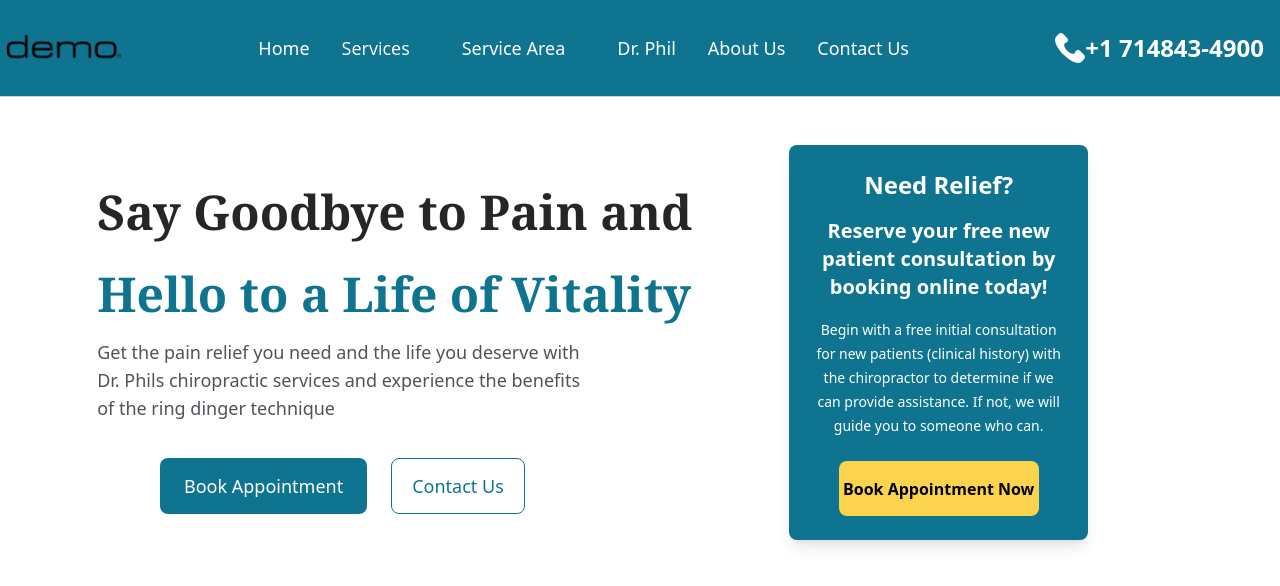
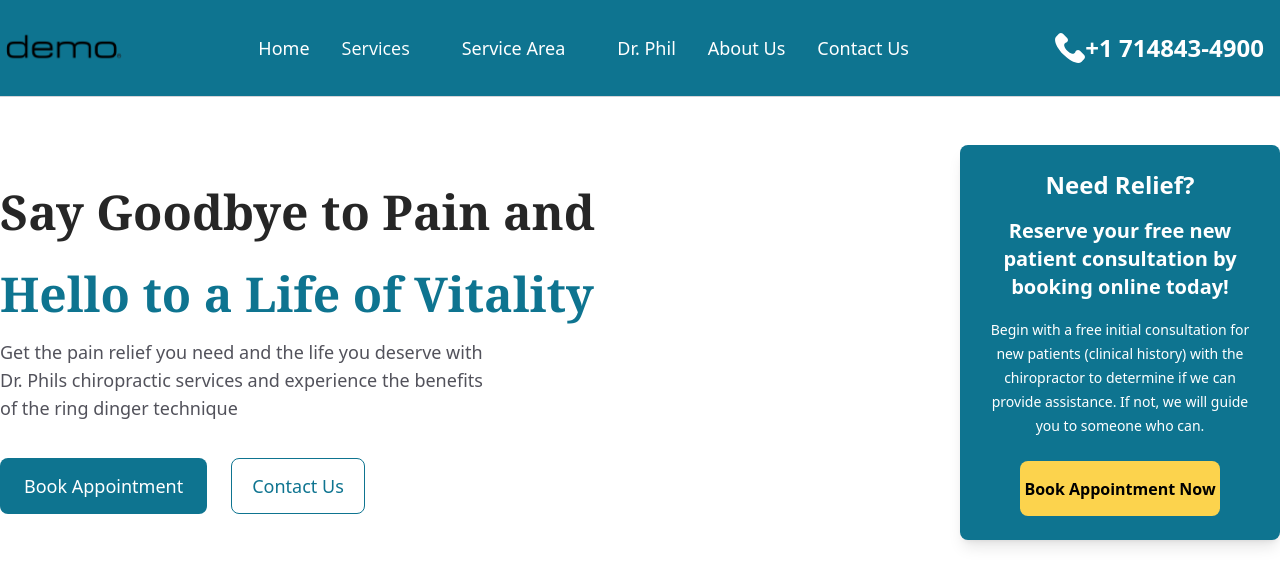
Before and after one commit to mahamodulhasanmoon/doctors-frontend, a React (Vite) app: page / in a window 1280 px wide. Shown: the top 586 px of the page. Built offline with nearby package versions, Linux system fonts and the light colour scheme; grey boxes are pictures that could not be loaded.

Commit message:
done home section

```diff
--- a/src/Pages/HomePage/Banner/Banner.jsx
+++ b/src/Pages/HomePage/Banner/Banner.jsx
@@ -3,11 +3,11 @@ import VideoPlayer from "./VideoPlayer/VideoPlayer";
 
 const Banner = () => {
   return (
-    <>    <div className="w-full   mx-auto  max-w-screen-2xl">
+    <>    <div className="w-full   mx-auto container">
 
- <div className="grid grid-cols-1 md:grid-cols-6   lg:mr-24 ">
- <div className="pt-[5rem] px-[2rem] col-span-4 flex flex-col justify-start items-center">
-    <div className="text-start lg:-ml-18 ">
+ <div className="grid grid-cols-1 md:grid-cols-12">
+ <div className="pt-[5rem] col-span-9 flex flex-col justify-start items-center">
+    <div className="text-start  w-full">
       <span className="text-neutral-800 text-3xl lg:text-5xl font-bold font-['Georgia'] leading-10 lg:leading-[4.4rem]">
         Say Goodbye to Pain and{" "}
       </span>
@@ -19,16 +19,16 @@ const Banner = () => {
         Get the pain relief you need and the life you deserve with <br/> Dr. Phils chiropractic services and experience  the benefits<br></br> of the ring dinger technique
       </p>
     </div>
-    <div className="flex justify-start self-start lg:ml-32 text-left flex-col lg:flex-row items-start gap-6 mt-6 lg:mt-4">
+    <div className="flex justify-start self-start  text-left flex-col lg:flex-row items-start gap-6 mt-6 lg:mt-4">
   <Link
     to="/book"
-    className="w-full lg:w-auto h-14 px-6 bg-cyan-700 rounded-lg flex justify-center items-center gap-2.5 text-white text-sm lg:text-lg font-normal lg:ml-0 ml-4"
+    className="w-full lg:w-auto h-14 px-6 bg-cyan-700 rounded-lg flex justify-center items-center gap-2.5 text-white text-sm lg:text-lg font-normal "
   >
     Book Appointment
   </Link>
   <Link
     to="/contact"
-    className="w-full lg:mb-0 lg:ml-0  ml-3 mb-6 lg:w-auto h-14 px-6 lg:px-[20px] rounded-lg border border-cyan-700 flex justify-center items-center gap-2.5 text-cyan-700 text-sm lg:text-lg font-normal mt-4 lg:mt-0"
+    className="w-full lg:mb-0   mb-6 lg:w-auto h-14 px-6 lg:px-[20px] rounded-lg border border-cyan-700 flex justify-center items-center gap-2.5 text-cyan-700 text-sm lg:text-lg font-normal mt-4 lg:mt-0"
   >
     Contact Us
   </Link>
@@ -38,8 +38,8 @@ const Banner = () => {
 
   </div>
 
-  <div className="col-span-1 lg:mt-12 lg:pr-24 md:col-span-2 flex justify-center items-center">
-    <div className="  md:w-[340px] bg-cyan-700 shadow-lg p-6 rounded-lg text-center">
+  <div className="col-span-1 lg:mt-12  md:col-span-3 flex justify-center items-center">
+    <div className="  bg-cyan-700 shadow-lg p-6 rounded-lg text-center">
       <div>
         <h1 className="text-xl md:text-2xl font-semibold text-white mb-4">Need Relief?</h1>
         <p className="text-xl font-semibold text-white mb-4">Reserve your free new patient consultation by booking online today!</p>
```
